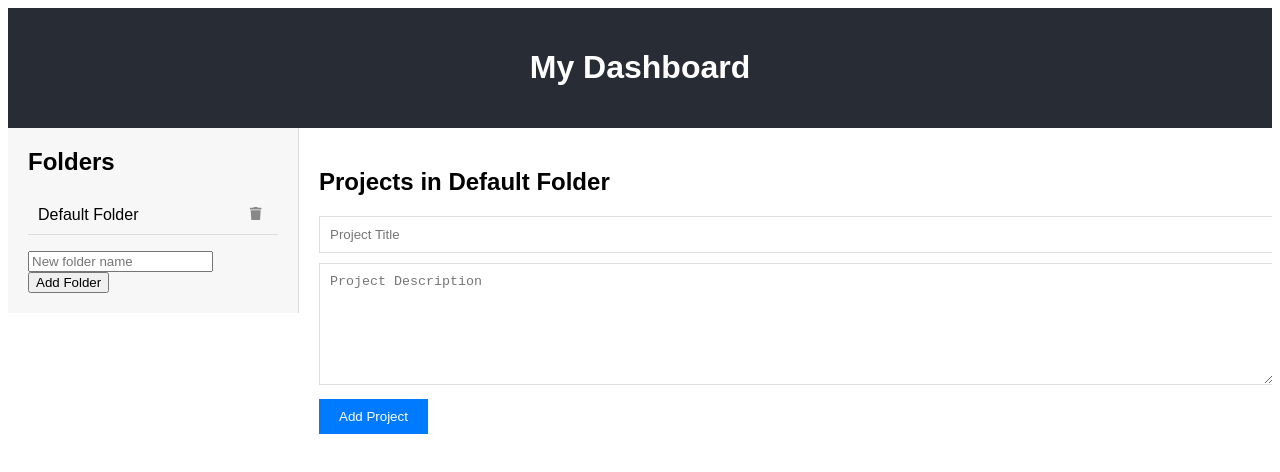
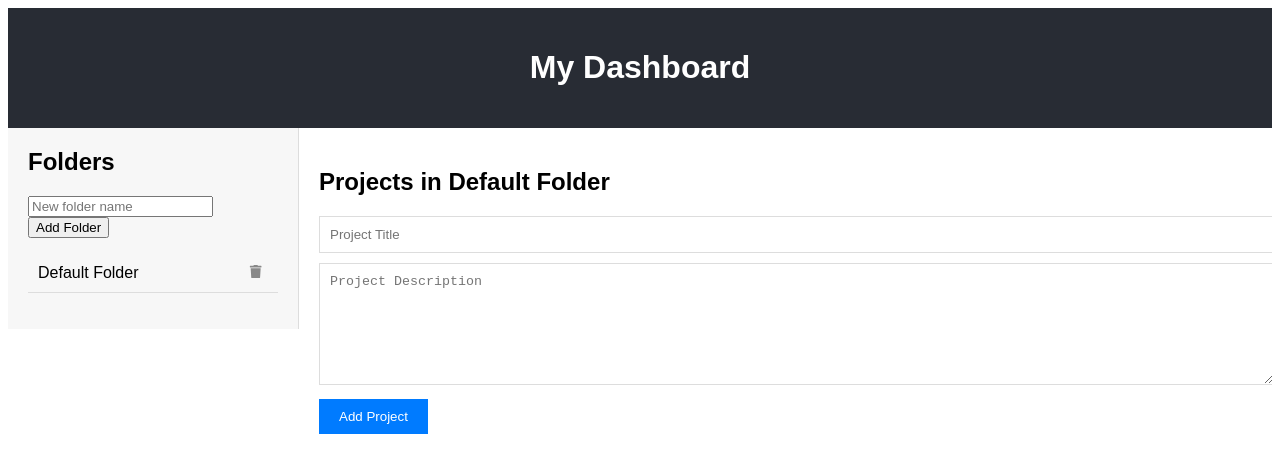
Before and after one commit to pi8878/project-dashboard, a React (Create React App) app: page / in a window 1280 px wide. Shown: the top 472 px of the page. Built offline with nearby package versions, Linux system fonts and the light colour scheme.

Commit message:
addfolder position change

```diff
--- a/src/components/Sidebar.js
+++ b/src/components/Sidebar.js
@@ -15,6 +15,13 @@ const Sidebar = ({ folders, addFolder, selectFolder, deleteFolder }) => {
     return (
         <aside className="sidebar">
             <h2>Folders</h2>
+            <input
+                type="text"
+                value={newFolderName}
+                onChange={(e) => setNewFolderName(e.target.value)}
+                placeholder="New folder name"
+            />
+            <button onClick={handleAddFolder}>Add Folder</button>
             <ul>
                 {folders.map(folder => (
                     <li key={folder.id}>
@@ -28,13 +35,13 @@ const Sidebar = ({ folders, addFolder, selectFolder, deleteFolder }) => {
                     </li>
                 ))}
             </ul>
-            <input
+            {/* <input
                 type="text"
                 value={newFolderName}
                 onChange={(e) => setNewFolderName(e.target.value)}
                 placeholder="New folder name"
             />
-            <button onClick={handleAddFolder}>Add Folder</button>
+            <button onClick={handleAddFolder}>Add Folder</button> */}
         </aside>
     );
 };
```
